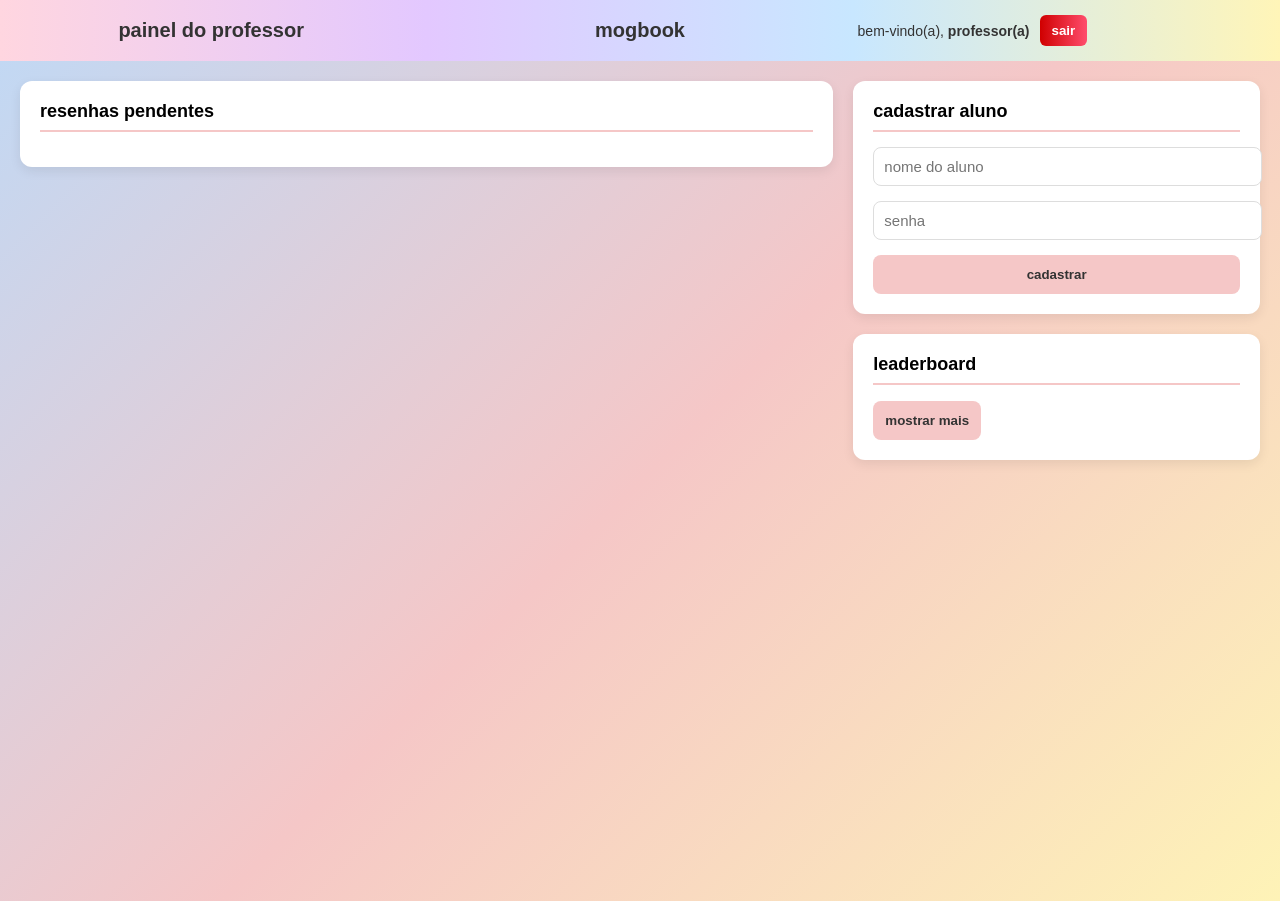
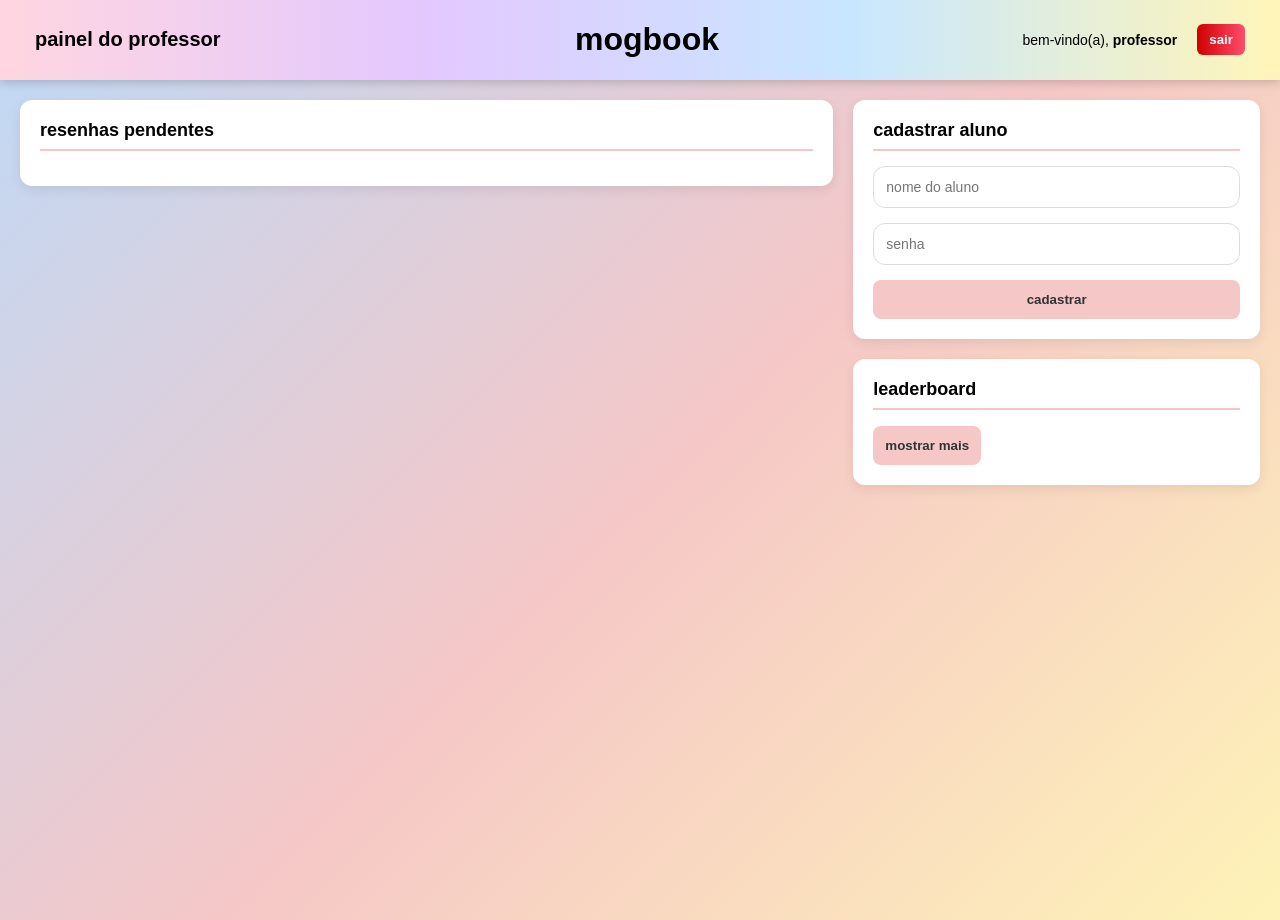
Before and after one commit to elc117/gamification-2025b-nicolas, a web app: page /professor.html in a window 1280 px wide. Run offline with its HTML, style and script files only (its server is not run), Linux system fonts and the light colour scheme; data that the repository does not hold is empty.

Commit message:
css finalizado

```diff
--- a/src/main/resources/public/index.css
+++ b/src/main/resources/public/index.css
@@ -1,10 +1,6 @@
 .index-body {
     height: 100vh;
     background: linear-gradient(135deg, #c2d8f3, #f5c7c7, #fef3b7);
-}
-
-.index-body header h1 {
-    font-size: 30px;
 }
 
 .login-container {
--- a/src/main/resources/public/professor.css
+++ b/src/main/resources/public/professor.css
@@ -77,3 +77,14 @@
     box-sizing: border-box;
     max-width: 100%;
 }
+
+#cadastro-form input {
+    width: 100%;
+    box-sizing: border-box;
+    margin-bottom: 15px;
+    padding: 12px;
+    border-radius: 12px;
+    border: 1px solid #ddd;
+    font-size: 14px;
+    display: block;
+}
--- a/src/main/resources/public/professor.html
+++ b/src/main/resources/public/professor.html
@@ -12,7 +12,7 @@
             <h1>painel do professor</h1>
             <h1>mogbook</h1>
             <div class="header-right">
-                <div>bem-vindo(a), <strong>professor(a)</strong>
+                <div>bem-vindo(a), <strong>professor</strong>
                 </div>
                 <button id="logout-btn">sair</button>
             </div>
--- a/src/main/resources/public/style.css
+++ b/src/main/resources/public/style.css
@@ -4,30 +4,42 @@
     padding: 0;
 }
 
-header,
-#header {
+header {
+    display: flex;
+    justify-content: center;
+    align-items: center;
+    padding: 0px 15px 0px 15px;
     background: linear-gradient(90deg, #ffd6e0, #e3c8ff, #c8e7ff, #fff5b8);
-    color: #333;
-    display: grid;
-    grid-template-columns: 33vw 34vw 32vw;
-    align-items: center;
-    padding-top: 15px;
-    padding-bottom: 15px;
-    box-shadow: 0 2px 10px rgba(0, 0, 0, 0.2);
-    text-align: center;
+    box-shadow: 0 2px 10px rgba(0,0,0,0.2);
 }
 
-header h1 {
-    margin: 0;
+/* header do dashboard */
+#header {
+    display: grid;
+    grid-template-columns: 1fr auto 1fr;
+    align-items: center;
+    position: relative;
+    z-index: 10;
+}
+
+#header h1:first-child {
+    justify-self: start;
+    margin-left: 20px;
     font-size: 20px;
-    font-weight: 600;
-    text-transform: lowercase;
+}
+
+#header h1:nth-child(2) {
+    padding-left: 14px;
+    justify-self: center;
 }
 
 .header-right {
     display: flex;
     align-items: center;
+    gap: 10px;
+    justify-self: end;
     font-size: 14px;
+    margin-right: 20px;
 }
 
 .main-container {
@@ -213,3 +225,7 @@
     border: 1px solid #ddd;
     font-size: 15px;
 }
+
+ul {
+    list-style-type: none;
+}
```
Also changed, not shown: README.md, 4 other files.
